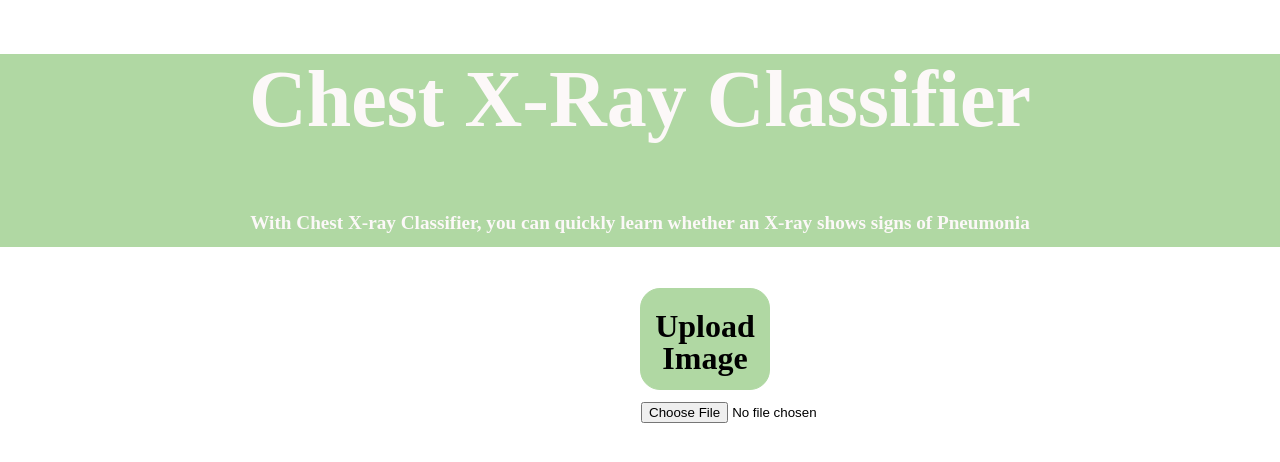
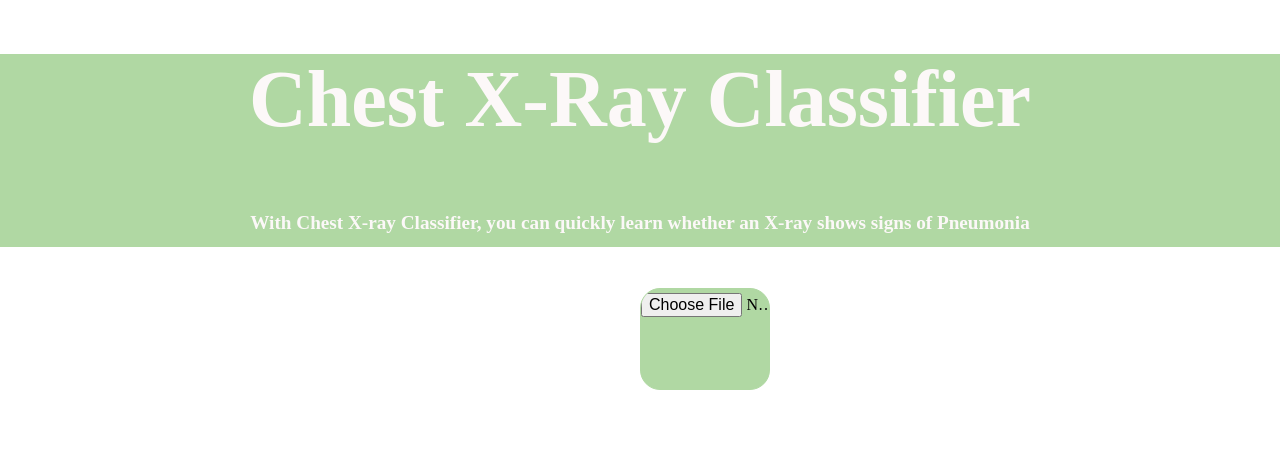
Before and after one commit to CS196Illinois/Group22, a React (Create React App) app in the folder Project/xray-app/: page / in a window 1280 px wide. Shown: the top 462 px of the page. Built offline with nearby package versions, Linux system fonts and the light colour scheme.

Commit message:
Edited input tag syle

```diff
--- a/Project/xray-app/src/components/Button.js
+++ b/Project/xray-app/src/components/Button.js
@@ -2,10 +2,8 @@ import "./Button.css"
 let count = 1
 function Button() {
     return (
-       <div className="button">
-           <h1>Upload Image</h1>
-           <input type="file" accept="image/*" onChange={clickMe()}/>
-       </div>
+
+           <input type="file" accept="image/*" className="button"/>
     );
   }
 
```
